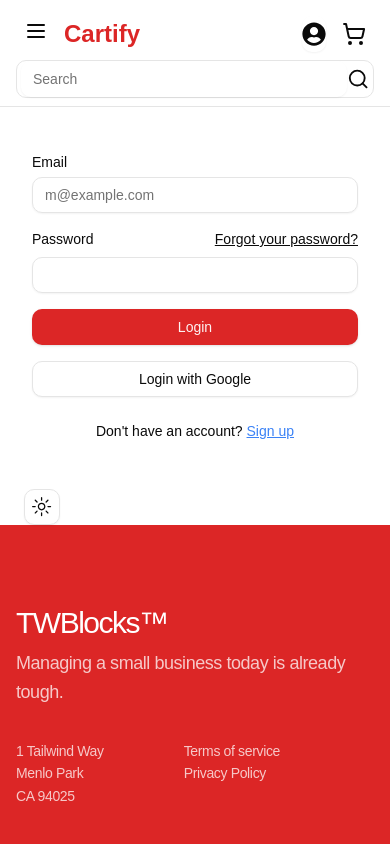
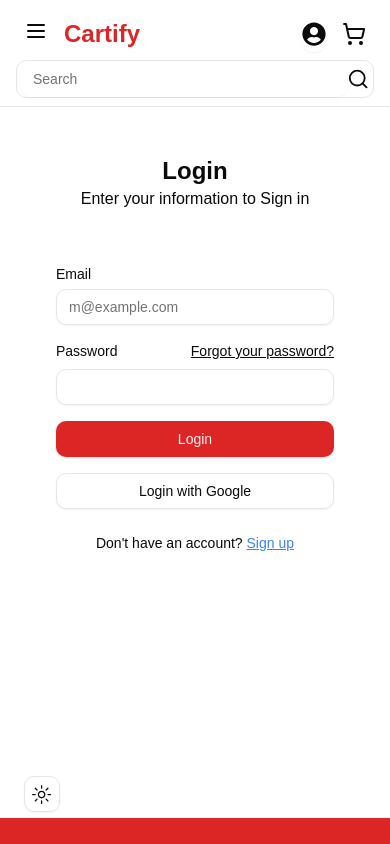
Before and after one commit to Robinson-Taiwo/e-commerce, a Next.js app: page /authentication in a window 390 px wide. Shown: the top 844 px of the page. Built offline with nearby package versions, Linux system fonts and the light colour scheme.

Commit message:
add authentication

```diff
--- a/src/app/authentication/page.tsx
+++ b/src/app/authentication/page.tsx
@@ -9,7 +9,7 @@
 
   return (
     <div className="w-full flex items-center justify-center">
-      <div className="w-full px-8 lg:px-0 lg:grid lg:min-h-[600px] max-w-6xl lg:grid-cols-2 xl:min-h-[800px]">
+      <div className="w-full px-8 lg:px-0 min-h-[80vh] lg:grid lg:min-h-[80vh] max-w-6xl lg:grid-cols-2 xl:min-h-[80vh]">
         <div className="flex items-center justify-center py-12">
           <div className="mx-auto grid w-[350px] gap-4">
 
@@ -33,7 +33,7 @@
                 <p>
                   Already have an account?{" "}
                   <button
-                    className="underline text-blue-500"
+                    className="underline text-primary"
                     onClick={() => setIsLogin(true)}
                   >
                     Login
--- a/src/components/LoginForm.tsx
+++ b/src/components/LoginForm.tsx
@@ -6,7 +6,15 @@
 
 export const LoginForm = () => {
     return (
-        <form className="grid gap-4">
+        <form className="grid px-6 lg:px-0 gap-4">
+
+            <div className="w-full items-center mb-10 justify-center flex flex-col" >
+                <p className="text-2xl font-bold ">Login</p>
+                <p>
+                    Enter your information to Sign in
+                </p>
+            </div>
+
             <div className="grid gap-2">
                 <Label htmlFor="email">Email</Label>
                 <Input
--- a/src/components/SignupForm.tsx
+++ b/src/components/SignupForm.tsx
@@ -6,9 +6,9 @@
 
 export const SignupForm = () => {
   return (
-    <Card className="mx-auto border-none max-w-sm">
+    <Card className="mx-auto border-none shadow-none max-w-sm">
       <CardHeader className="w-full items-center justiffy-center flex-col" >
-        <CardTitle className="text-xl">Sign Up</CardTitle>
+        <CardTitle className="text-2xl font-bold ">Sign Up</CardTitle>
         <CardDescription>
           Enter your information to create an account
         </CardDescription>
```
